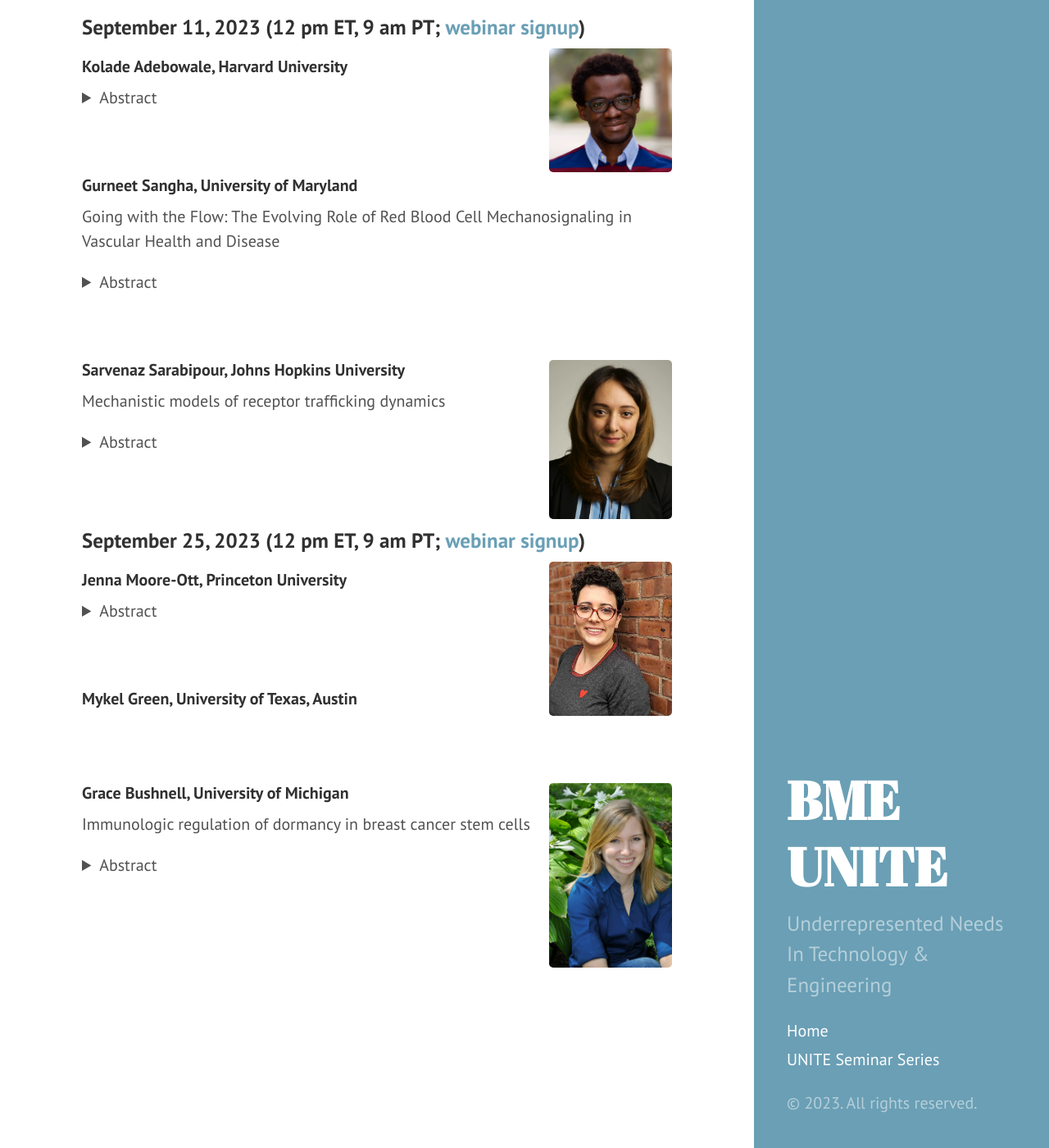
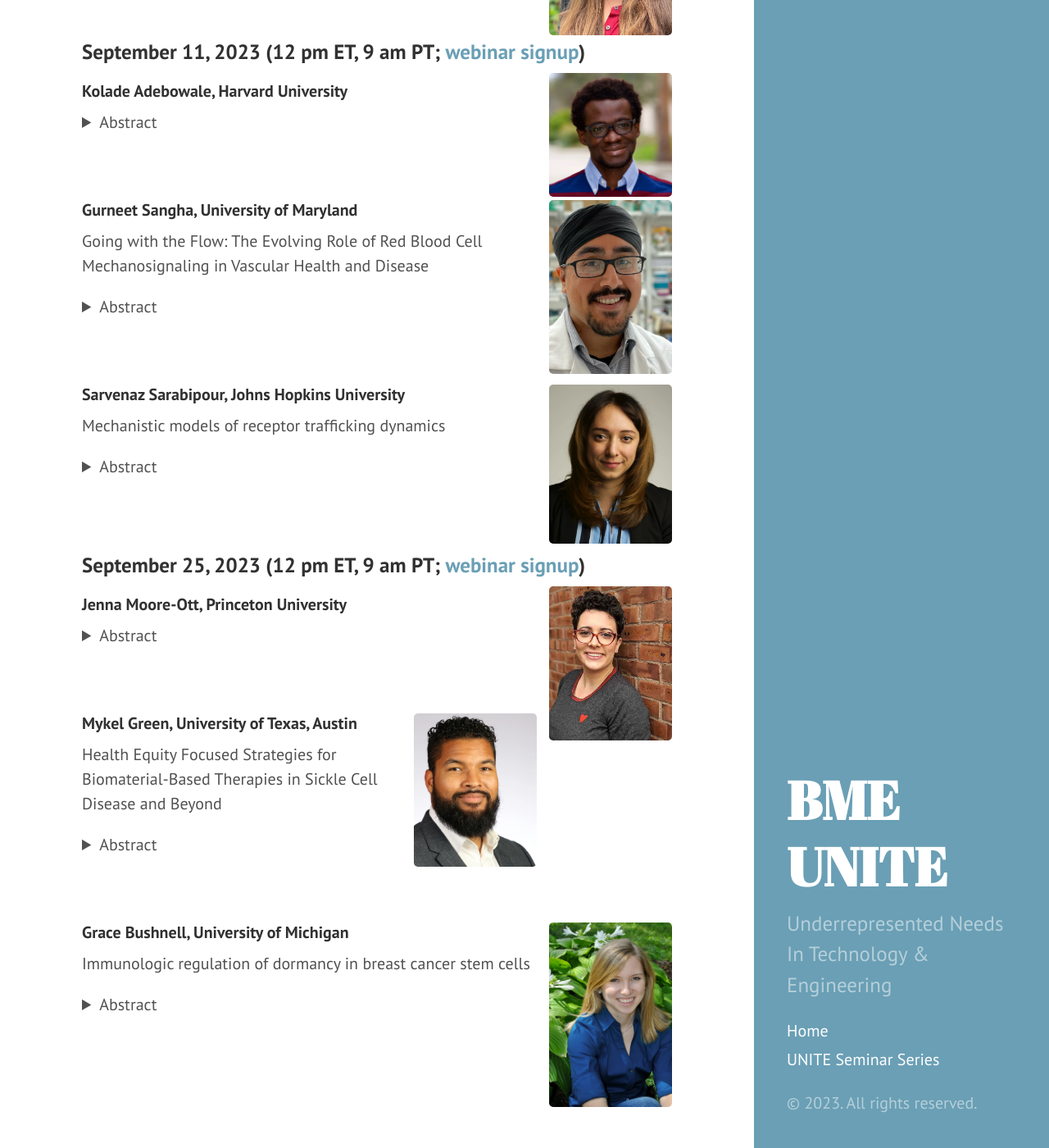
Before and after one commit to BME-UNITE/bmeunite, a Jekyll site: the page built from seminar-schedule.md, in a window 1280 px wide and 1400 px high, scrolled down 1525 px. Shown: the whole window at 82% size. Built offline with Jekyll 4.4.1, drawn with Linux system fonts in a browser that asks for light colours; Markdown is read by kramdown in place of the engine named in the settings; some of the changed text lies outside the part shown.

Commit message:
Add last elements

```diff
--- a/seminar-schedule.md
+++ b/seminar-schedule.md
@@ -38,6 +38,8 @@ From microspheres to rods: Prior work with injectable, acellular bulk hydrogels
 
 <br />
 <br />
+
+<img src="/public/seminar-photos/2023-08-14-Urie.webp" alt="Dr. Urie's photo" width="150px" id="photo-float"/>
 
 #### Russell Urie, University of Michigan
 
@@ -88,6 +90,8 @@ In the second part of my talk, I will highlight my postdoctoral work at the macr
 <br />
 <br />
 
+<img src="/public/seminar-photos/2023-08-28-Scott.webp" alt="Dr. Scott's photo" width="150px" id="photo-float"/>
+
 #### Adrienne Scott, Washington University, St. Louis
 
 Mechanically induced cell fate changes in pregnancy
@@ -119,6 +123,8 @@ More broadly, the tunable nature of the material developed could enable mechanis
 
 <br />
 <br />
+
+<img src="/public/seminar-photos/2023-09-11-Sangha.webp" alt="Dr. Sangha's photo" width="150px" id="photo-float"/>
 
 #### Gurneet Sangha, University of Maryland
 
@@ -162,7 +168,14 @@ With my biophysical background from my PhD and my anticipated background in synt
 <br />
 <br />
 
+<img src="/public/seminar-photos/2023-09-25-Green.webp" alt="Dr. Green's photo" width="150px" id="photo-float"/>
+
 #### Mykel Green, University of Texas, Austin
+
+Health Equity Focused Strategies for Biomaterial-Based Therapies in Sickle Cell Disease and Beyond
+
+<details><summary>Abstract</summary>
+Sickle cell disease (SCD) is a complex and devastating blood disorder affecting nearly 20 million people globally and has been overlooked by the greater scientific community for the past 20 years. Despite being the focus of gene-editing technology development, public perception of gene therapy has created a misconception that new treatments for SCD are no longer necessary. Understanding the physiology of bone marrow and stem cell engraftment, especially in SCD, remains insufficient. To tackle this, my research program will expand on my doctoral work to investigate how bone and marrow mechanobiology influences the regulation of the hematopoietic niche, particularly concerning age and biological sex. This knowledge will enhance the development of bone marrow transplantation technology I'm working on during my postdoctoral position, specifically tailored to address SCD-related complications. Moreover, the biomaterial platform developed in this research can potentially treat myeloma, leukemia, and aplastic anemia and manage clinical implications associated with bone marrow transplantation.</details>
 
 <br />
 <br />
```
Also changed, not shown: public/seminar-photos/2023-08-14-Urie.webp (added), public/seminar-photos/2023-08-28-Scott.webp (added), public/seminar-photos/2023-09-11-Sangha.webp (added), public/seminar-photos/2023-09-25-Green.webp (added).
